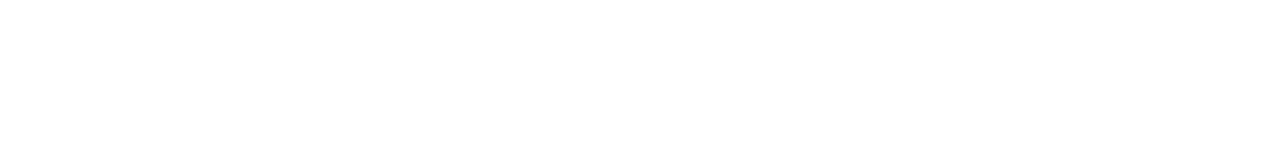
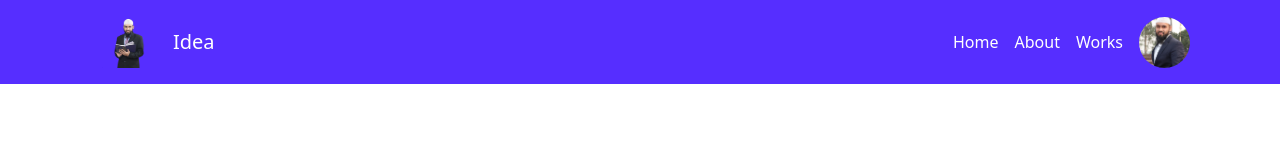
Before and after one commit to Shahrukhkhan-rabby/leader-board-bootstrap, a plain HTML site: page index.html in a window 1280 px wide. Drawn offline with Linux system fonts and the light colour scheme.

Commit message:
Alhamdulillah

```diff
--- a/index.html
+++ b/index.html
@@ -4,8 +4,51 @@
     <meta charset="UTF-8">
     <meta name="viewport" content="width=device-width, initial-scale=1.0">
     <title>Document</title>
+    <link rel="stylesheet" href="bootstrap.min.css">
+    <style>
+        .circular-image{
+            border-radius: 50%;
+        }
+    </style>
 </head>
 <body>
+    <header>
+        <nav class="navbar navbar-expand-lg navbar-dark" style="background-color: #562eff">
+            <div class="container">
+              <a class="navbar-brand d-flex align-items-center" href="#">
+                <img src="Snapshot_6 (1).png" alt="" width="91" height="" class="d-inline-block align-text-top">Idea</a>
+              <button class="navbar-toggler" type="button" data-bs-toggle="collapse" data-bs-target="#navbarSupportedContent" aria-controls="navbarSupportedContent" aria-expanded="false" aria-label="Toggle navigation">
+                <span class="navbar-toggler-icon"></span>
+              </button>
+              <div class="collapse navbar-collapse" id="navbarSupportedContent">
+                <ul class="navbar-nav ms-auto mb-2 mb-lg-0 d-flex align-items-center">
+                  <li class="nav-item">
+                    <a class="nav-link active" aria-current="page" href="#">Home</a>
+                  </li>
+                  <li class="nav-item">
+                    <a class="nav-link active" aria-current="page" href="#">About</a>
+                  </li>
+                  <li class="nav-item">
+                    <a class="nav-link active" aria-current="page" href="#">Works</a>
+                  </li>
+                  <li class="nav-item">
+                    <a class="nav-link active" aria-current="page" href="#">
+                        <img src="uddan.jpg" alt="" width="51" height="51" class="d-inline-block align-text-top circular-image">
+                    </a>
+                  </li>
+                </ul>
+              </div>
+            </div>
+          </nav>
+    </header>
+    <main>
 
+    </main>
+    <footer>
+
+    </footer>
+
+
+    <script src="bootstrap.bundle.min.js"></script>
 </body>
 </html>
```
Also changed, not shown: Snapshot_6 (1).png (added), bootstrap.bundle.min.js (added), bootstrap.min.css (added), uddan.jpg (added).
